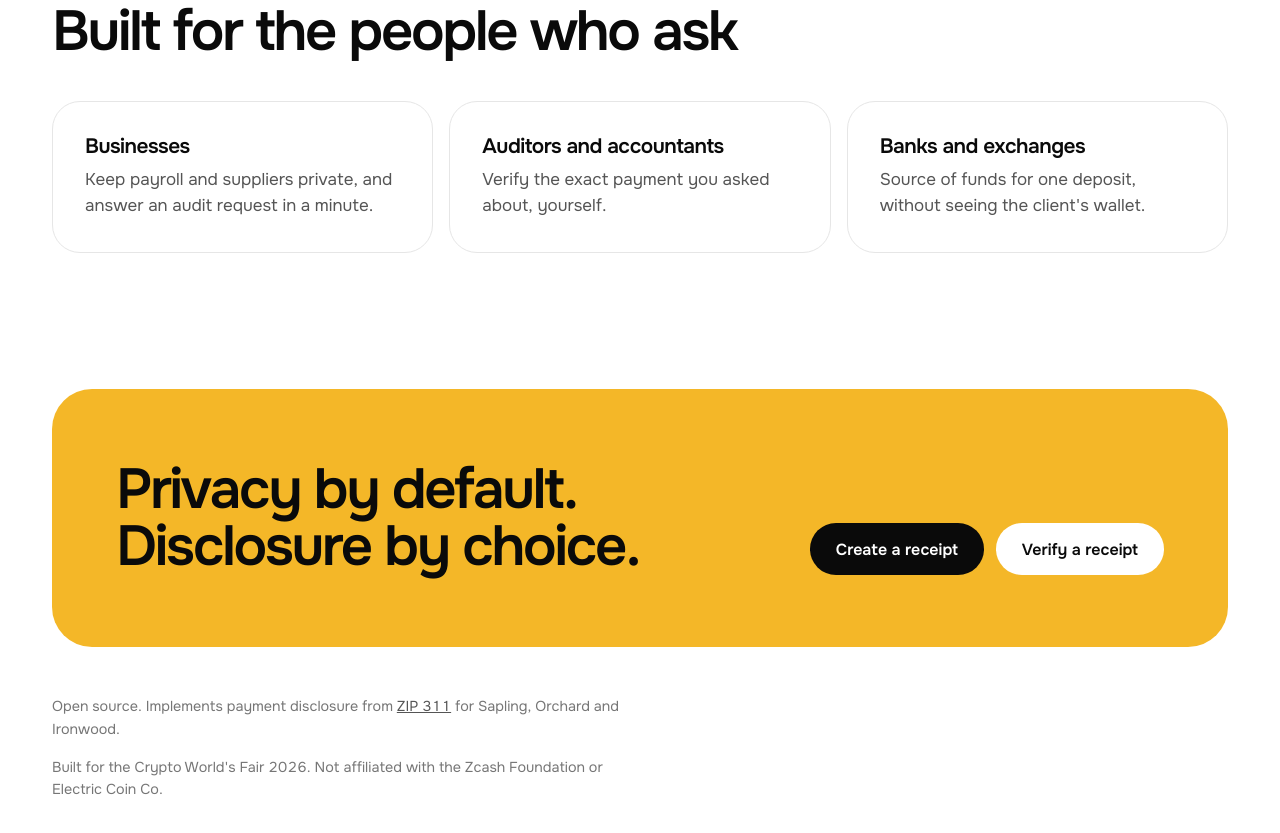
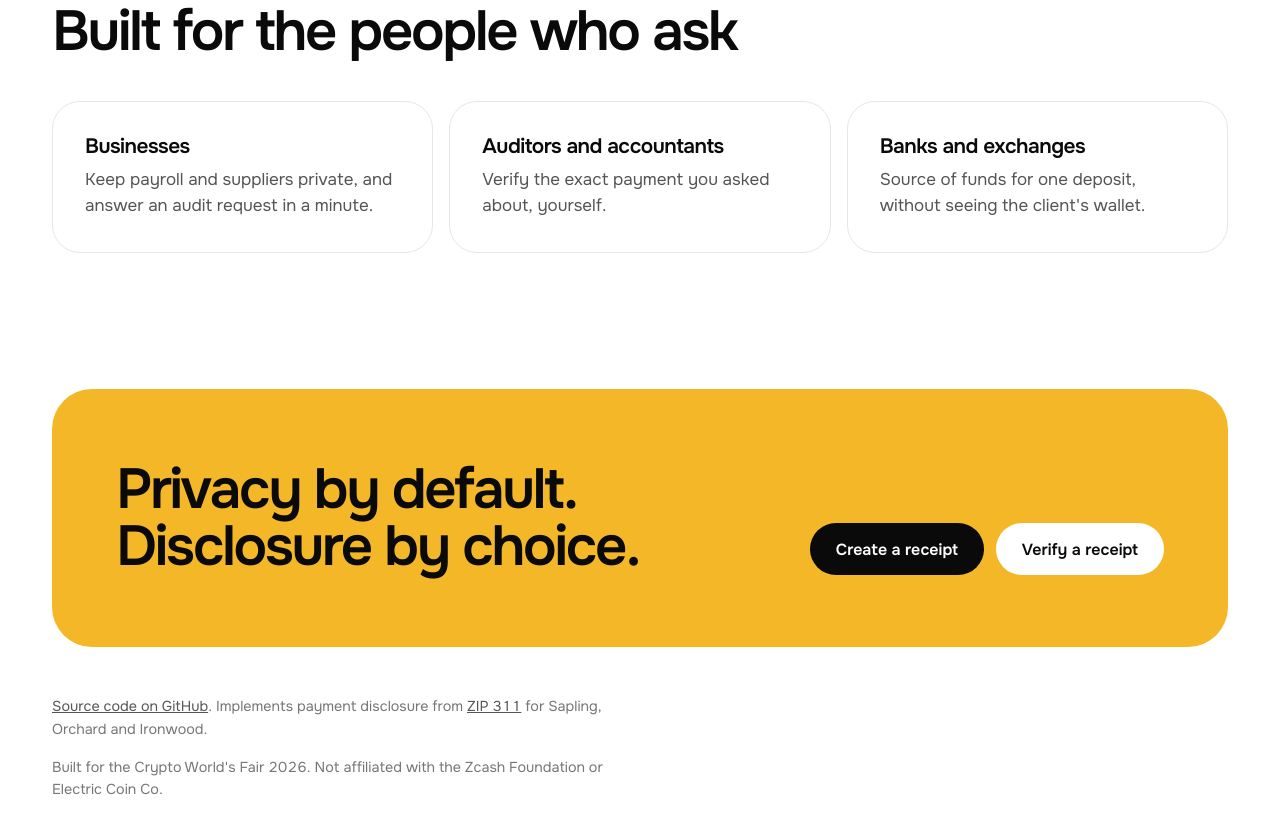
Before and after one commit to Cosmiq2025/zreceipt, a website: page web/index.html in a window 1280 px wide. Shown: the part 2498-3331 px from the top of the page. Drawn offline with Linux system fonts and the light colour scheme.

Commit message:
Link the source code from the footer

```diff
--- a/web/index.html
+++ b/web/index.html
@@ -122,7 +122,7 @@
   </main>
 
   <footer class="site">
-    <p>Open source. Implements payment disclosure from <a href="https://zips.z.cash/zip-0311">ZIP 311</a> for Sapling, Orchard and Ironwood.</p>
+    <p><a href="https://github.com/Cosmiq2025/zreceipt">Source code on GitHub</a>. Implements payment disclosure from <a href="https://zips.z.cash/zip-0311">ZIP 311</a> for Sapling, Orchard and Ironwood.</p>
     <p>Built for the Crypto World's Fair 2026. Not affiliated with the Zcash Foundation or Electric Coin Co.</p>
   </footer>
 </div>
```
